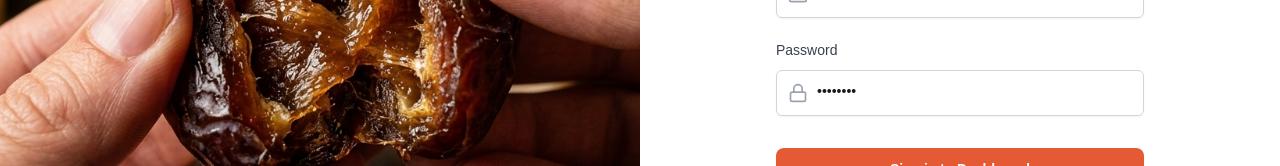
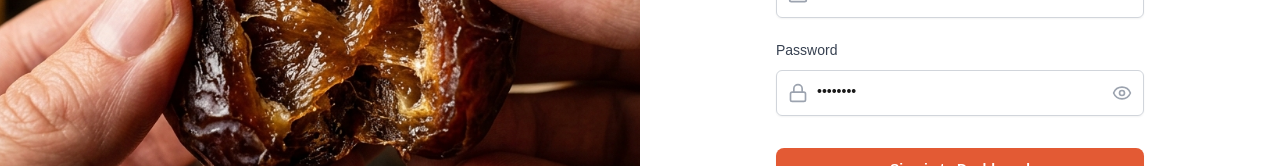
Before and after one commit to Alok4D/arabian-store-bd, a Next.js app in the folder arabian-store-frontend/: page /login in a window 1280 px wide. Shown: the part 391-557 px from the top of the page. Built offline with nearby package versions, Linux system fonts and the light colour scheme; no server answers.

Commit message:
feat: implement admin login page and dashboard modules for customers and orders management

```diff
--- a/arabian-store-frontend/src/app/(auth)/login/page.tsx
+++ b/arabian-store-frontend/src/app/(auth)/login/page.tsx
@@ -2,7 +2,7 @@
 
 import React, { useState } from 'react';
 import { useRouter } from 'next/navigation';
-import { Package, Lock, Mail, Loader2 } from 'lucide-react';
+import { Package, Lock, Mail, Loader2, Eye, EyeOff } from 'lucide-react';
 import Cookies from 'js-cookie';
 import '../../globals.css';
 import Image from 'next/image';
@@ -14,6 +14,7 @@ export default function LoginPage() {
 
   const [email, setEmail] = useState('admin@arabianstore.com');
   const [password, setPassword] = useState('admin123');
+  const [showPassword, setShowPassword] = useState(false);
   const [loading, setLoading] = useState(false);
   const [error, setError] = useState('');
   const router = useRouter();
@@ -51,17 +52,6 @@ export default function LoginPage() {
           alt="Login Background"
           className="absolute inset-0 w-full h-full object-cover"
         />
-        {/* <div className="relative z-20 text-center text-white px-12 flex flex-col items-center">
-          <div className="flex items-center justify-center mb-8 bg-white p-2 rounded-full">
-            <img src="/single-logo.jpg" alt="Arabian Store" className="object-contain w-[120px] md:w-[150px] rounded-full shadow-lg border-2 border-white/50" />
-          </div>
-          <h1 className="text-4xl font-extrabold tracking-tight mb-4 text-white drop-shadow-lg">
-            Arabian Store Dashboard
-          </h1>
-          <p className="text-lg text-white/95 max-w-md mx-auto leading-relaxed drop-shadow-md">
-            Manage your premium dates, track orders, and interact with customers from one secure place.
-          </p>
-        </div> */}
       </div>
 
       {/* Right Side - Form */}
@@ -115,13 +105,26 @@ export default function LoginPage() {
                     <Lock className="h-5 w-5 text-gray-400" />
                   </div>
                   <input
-                    type="password"
+                    type={showPassword ? 'text' : 'password'}
                     required
                     value={password}
                     onChange={(e) => setPassword(e.target.value)}
-                    className="focus:ring-[#e35a34] focus:border-[#e35a34] block w-full pl-10 sm:text-sm border-gray-300 rounded-md py-3 border outline-none"
+                    className="focus:ring-[#e35a34] focus:border-[#e35a34] block w-full pl-10 pr-10 sm:text-sm border-gray-300 rounded-md py-3 border outline-none"
                     placeholder="••••••••"
                   />
+                  <div className="absolute inset-y-0 right-0 pr-3 flex items-center">
+                    <button
+                      type="button"
+                      onClick={() => setShowPassword(!showPassword)}
+                      className="text-gray-400 hover:text-gray-600 focus:outline-none"
+                    >
+                      {showPassword ? (
+                        <EyeOff className="h-5 w-5" />
+                      ) : (
+                        <Eye className="h-5 w-5" />
+                      )}
+                    </button>
+                  </div>
                 </div>
               </div>
 
--- a/arabian-store-frontend/src/app/(dashboard-Layout)/dashboard/customers/page.tsx
+++ b/arabian-store-frontend/src/app/(dashboard-Layout)/dashboard/customers/page.tsx
@@ -4,6 +4,16 @@ import { useEffect, useState } from "react";
 import { Card, CardContent, CardHeader, CardTitle } from "@/components/ui/card";
 import { UserIcon } from "lucide-react";
 import { useGetCustomersQuery } from "@/lib/feature/customers/customersApi";
+
+interface Customer {
+  id: string | number;
+  name: string;
+  phone: string;
+  address: string;
+  totalOrders: number;
+  totalSpent: number | string;
+  lastOrderDate: string;
+}
 
 export default function CustomersPage() {
   const { data, isLoading } = useGetCustomersQuery({});
@@ -40,7 +50,7 @@ export default function CustomersPage() {
                   </tr>
                 </thead>
                 <tbody>
-                  {customers.map((customer) => (
+                  {customers.map((customer: Customer) => (
                     <tr key={customer.id} className="border-b border-neutral-100 hover:bg-neutral-50 transition-colors">
                       <td className="py-4 px-4 font-bold text-neutral-800">{customer.name}</td>
                       <td className="py-4 px-4 text-neutral-600 font-medium">{customer.phone}</td>
--- a/arabian-store-frontend/src/app/(dashboard-Layout)/dashboard/orders/page.tsx
+++ b/arabian-store-frontend/src/app/(dashboard-Layout)/dashboard/orders/page.tsx
@@ -1,15 +1,27 @@
 "use client";
 
-import { useEffect, useState } from "react";
 import { Card, CardContent, CardHeader, CardTitle } from "@/components/ui/card";
 import { Trash2 } from "lucide-react";
 import { useGetOrdersQuery, useUpdateOrderStatusMutation, useDeleteOrderMutation } from "@/lib/feature/orders/ordersApi";
+
+interface Order {
+  id: string;
+  orderId: string;
+  createdAt: string;
+  customerName: string;
+  phone: string;
+  address?: string;
+  product?: { title: string };
+  quantity: number;
+  total: number;
+  status: string;
+}
 
 export default function OrdersPage() {
   const { data, isLoading } = useGetOrdersQuery({});
   const [updateOrderStatus] = useUpdateOrderStatusMutation();
   const [deleteOrder] = useDeleteOrderMutation();
-  const orders = data?.data || [];
+  const orders: Order[] = data?.data || [];
 
   const handleStatusChange = async (id: string, newStatus: string) => {
     try {
--- a/arabian-store-frontend/src/app/(dashboard-Layout)/dashboard/products/page.tsx
+++ b/arabian-store-frontend/src/app/(dashboard-Layout)/dashboard/products/page.tsx
@@ -1,10 +1,19 @@
 "use client";
 
-import { useEffect, useState } from "react";
 import { Card, CardContent, CardHeader, CardTitle } from "@/components/ui/card";
 import { Plus, Edit, Trash2 } from "lucide-react";
 import Link from "next/link";
 import { useGetProductsQuery, useDeleteProductMutation } from "@/lib/feature/products/productsApi";
+
+interface Product {
+  id: string;
+  title: string;
+  price: number | string;
+  discountPrice?: number | string | null;
+  stock: number;
+  shippingFee: number | string;
+  image?: string | null;
+}
 
 export default function ProductsPage() {
   const { data, isLoading } = useGetProductsQuery({});
@@ -62,7 +71,7 @@ export default function ProductsPage() {
                   </tr>
                 </thead>
                 <tbody>
-                  {products.map((product) => (
+                  {products.map((product: Product) => (
                     <tr key={product.id} className="border-b border-neutral-100 hover:bg-neutral-50 transition-colors">
                       <td className="py-3 px-4">
                         <div className="w-12 h-12 rounded bg-white border flex items-center justify-center overflow-hidden">
```
